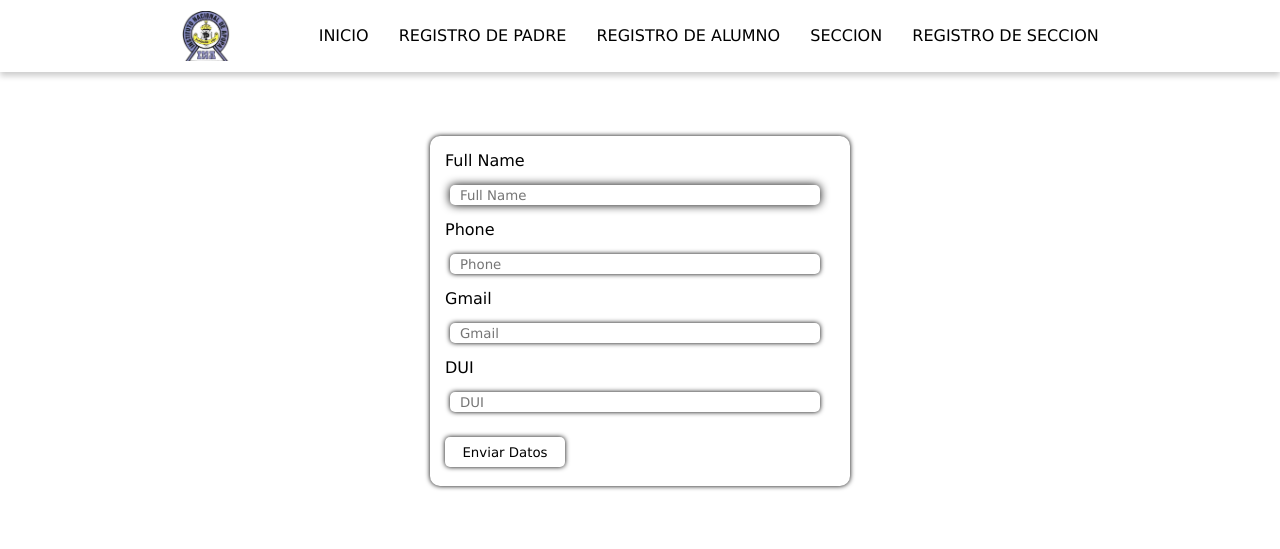
After one commit to Ezxquiel/SDA, a Flask app: page /parents in a window 1280 px wide. The commit adds this page. Shown: the top 549 px of the page. Run offline with Flask 3, Linux system fonts and the light colour scheme.

Commit message:
formulario
creacion de:
- formulario de padres
- creacion de sql codigo

```diff
--- a/Main.py
+++ b/Main.py
@@ -8,5 +8,9 @@ app = Flask(__name__)
 def home_route():
     return rt.home()  # Llama a la función home desde router
 
+@app.route('/parents')
+def parents_router():
+    return rt.parents()
+
 if __name__ == '__main__':
     app.run(debug=True)
--- a/router/routers.py
+++ b/router/routers.py
@@ -3,3 +3,6 @@ from flask import render_template
 def home():
     web_name: str = 'Home'
     return render_template('index.html', web_name=web_name)
+def parents():
+    web_name: str = 'Register parents'
+    return render_template('parents.html', web_name=web_name)
--- /dev/null
+++ b/sql/consultas.sql
@@ -0,0 +1,2 @@
+-- agregar una seccion
+INSERT INTO `section` (`id`, `section`, `year`, `specialty`) VALUES (NULL, 'a', '1', 'contabilidad');
--- a/static/css/style.css
+++ b/static/css/style.css
@@ -1,6 +1,7 @@
 *{
     margin: 0;
     padding: 0;
+    font-family: Verdana, Geneva, Tahoma, sans-serif;
 }
 
 /* Menu de Navegacion */
@@ -153,3 +154,50 @@
     margin-top: 10px;
   }
 }
+
+/* Formulario */
+
+.Formulario{
+  margin: 5% auto;
+  padding: 10px;
+  display: flex;
+  flex-direction: column;
+  width: 400px;
+  height: 330px;
+  align-items: flex-start;
+  justify-content: flex-start;
+  box-shadow: black 0px 0px 5px;
+  border-radius: 10px;
+}
+
+.Formulario label{
+  margin: 5px;
+}
+
+.Formulario input {
+  width: 90%;
+  height: 20px;
+  margin: 10px;
+  padding-left: 10px;
+  border: none; /* Cambiado de 'white' a 'none' */
+  box-shadow: 0px 0px 5px black;
+  border-radius: 5px;
+}
+
+.Formulario input:focus {
+  outline: none;
+  box-shadow: 0px 0px 10px rgb(0, 0, 0);
+  border-radius: 5px;
+}
+
+
+.Formulario button{
+  width: 30%;
+  height: 30px;
+  border: white;
+  background-color: white;
+  box-shadow: black 0px 0px 5px;
+  border-radius: 5px;
+  margin: 5px;
+  margin-top: 15px;
+}
--- a/templates/layout.html
+++ b/templates/layout.html
@@ -19,7 +19,7 @@
           <nav>
           <ul>
             <li><a href="">Inicio</a></li>
-            <li><a href="">registro de padre</a></li>
+            <li><a href="/parents">registro de padre</a></li>
             <li><a href="">Registro de alumno</a></li>
             <li><a href="">Seccion</a></li>
             <li><a href="">Registro de seccion</a></li>
--- /dev/null
+++ b/templates/parents.html
@@ -0,0 +1,16 @@
+{% extends 'layout.html' %}
+
+{% block content %}
+    <form class="Formulario" action="" method="post">
+        <label for="name">Full Name</label>
+        <input type="text" id="name" name="name" placeholder="Full Name" autofocus required>
+        <label for="Phone">Phone</label>
+        <input type="text" id="phone" name="phone" placeholder="Phone" pattern="\d{4}-\d{4}" title="Formato: 0000-0000" required maxlength="9" minlength="9">
+        <label for="gmail">Gmail</label>
+        <input type="email" id="gmail" name="gmail" placeholder="Gmail" required>
+        <label for="dui">DUI</label>
+        <input type="text" id="dui" name="dui" placeholder="DUI" pattern="\d{8}-\d" title="Formato: 12345678-9" required maxlength="15" minlength="9">
+
+        <button type="submit">Enviar Datos</button>
+    </form>
+{% endblock %}
```
Also changed, not shown: sql/baseDeDatos.sql (+28 -8 lines).
